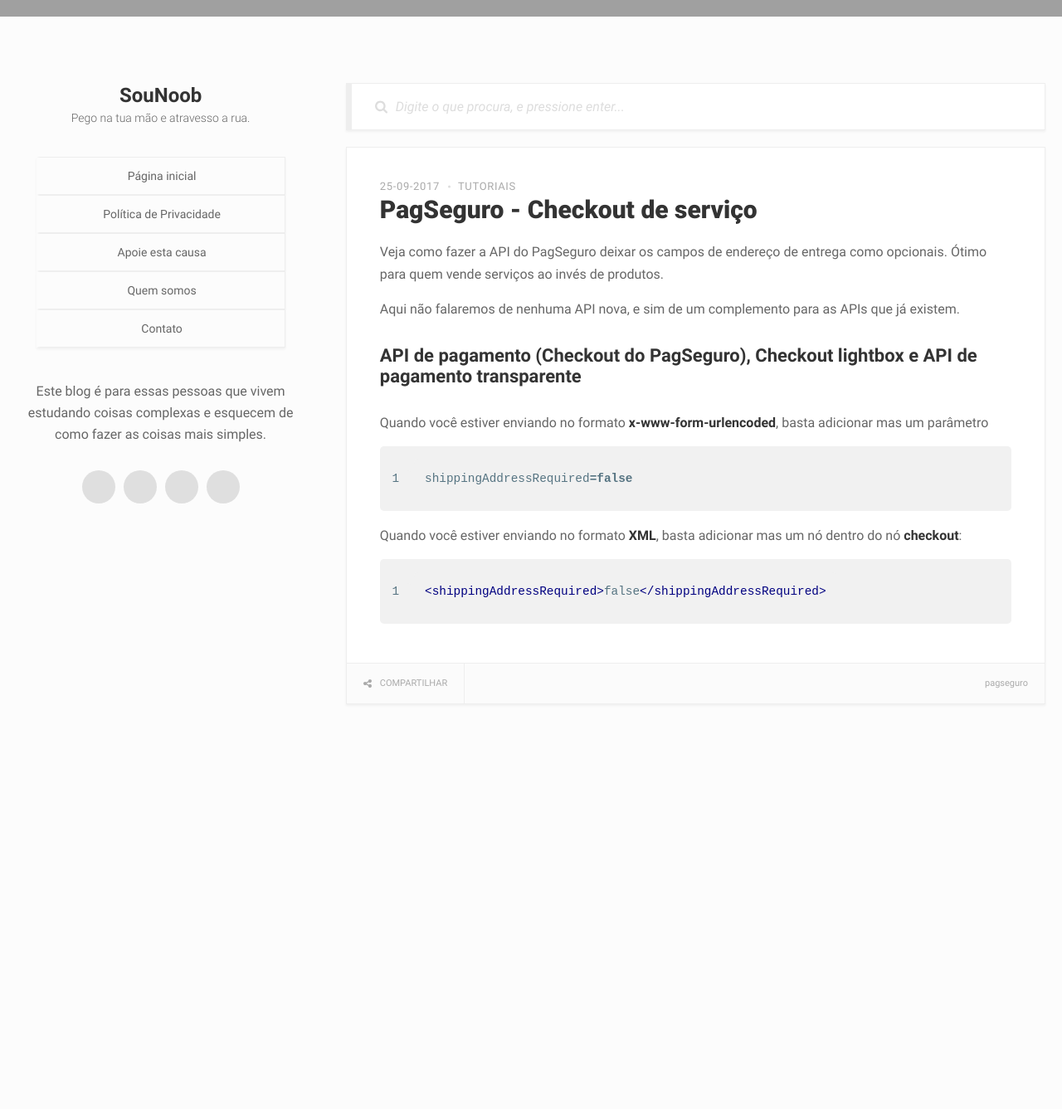
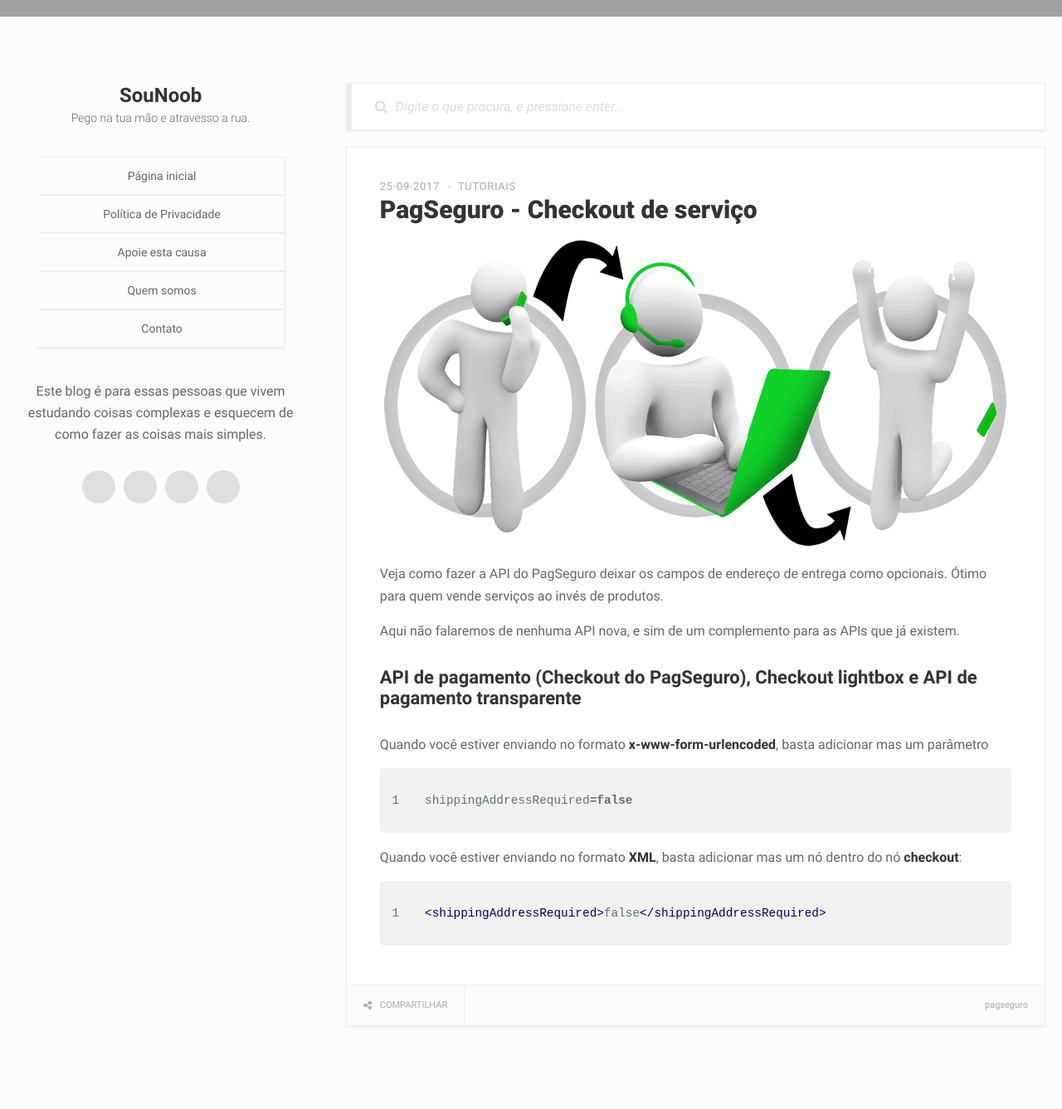
Before and after one commit to sounoob/sounoob.github.io, a Jekyll site: the page built from _posts/2017-09-25-pagseguro-checkout-servico.html, in a window 1280 px wide. Shown: the whole page at 83% size. Built offline with Jekyll 4.4.1, drawn with Linux system fonts in a browser that asks for light colours; before the commit the page ends 949 px from its top, so only the background shows below that.

Commit message:
post image update

```diff
--- a/_posts/2017-09-25-pagseguro-checkout-servico.html
+++ b/_posts/2017-09-25-pagseguro-checkout-servico.html
@@ -6,6 +6,7 @@
 - PagSeguro
 author: Sena
 layout: post
+image: "/assets/uploads/2017/09/servico.png"
 ---
 
 <p>
```
Also changed, not shown: assets/uploads/2017/09/servico.png (added).
